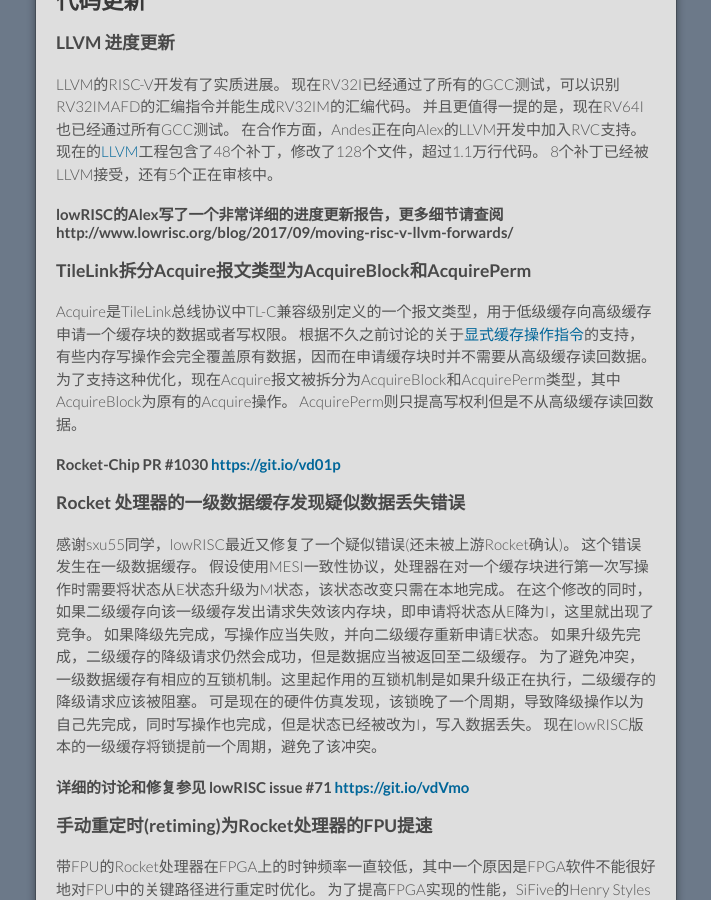
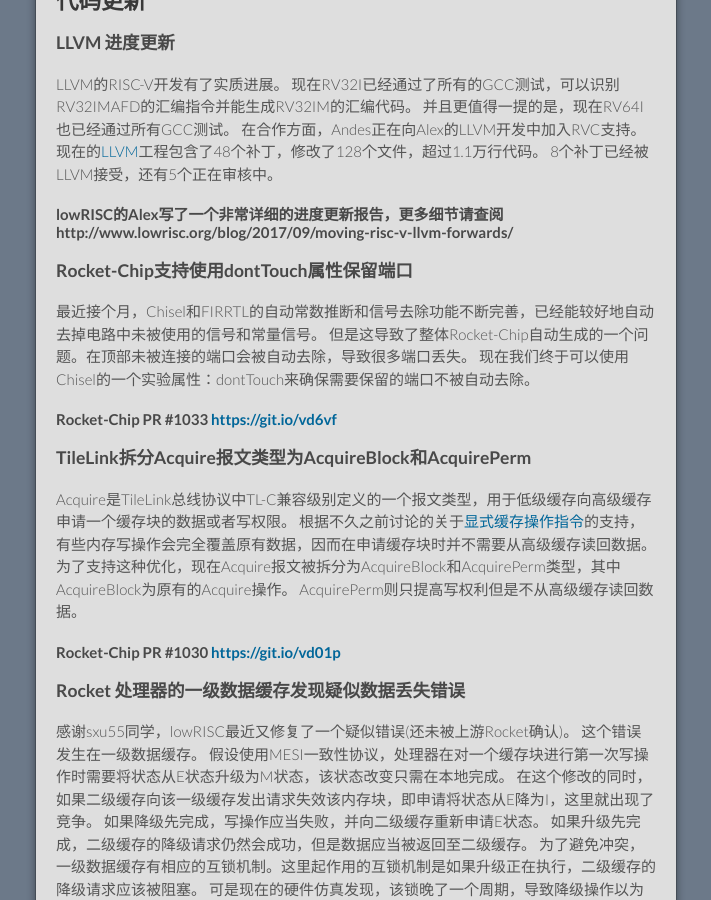
Before and after one commit to cnrv/home, a Jekyll site: the page built from bi-week-rpts/2017-10-12.md, in a window 1280 px wide and 900 px high, scrolled down 1599 px. Shown: the whole window, without its empty margins (284-995 px from the left). Built offline with Jekyll 4.4.1, drawn with Linux system fonts in a browser that asks for light colours; Markdown is read by kramdown in place of the engine named in the settings; comment, search, counter and statistics services are not loaded; our own code applies the rules of GitHub Pages for plain Markdown files.

Commit message:
dontTouch top ports

```diff
--- a/bi-week-rpts/2017-10-12.md
+++ b/bi-week-rpts/2017-10-12.md
@@ -66,6 +66,14 @@
 8个补丁已经被LLVM接受，还有5个正在审核中。
 
 #### lowRISC的Alex写了一个非常详细的进度更新报告，更多细节请查阅http://www.lowrisc.org/blog/2017/09/moving-risc-v-llvm-forwards/
+
+### Rocket-Chip支持使用dontTouch属性保留端口
+
+最近接个月，Chisel和FIRRTL的自动常数推断和信号去除功能不断完善，已经能较好地自动去掉电路中未被使用的信号和常量信号。
+但是这导致了整体Rocket-Chip自动生成的一个问题。在顶部未被连接的端口会被自动去除，导致很多端口丢失。
+现在我们终于可以使用Chisel的一个实验属性：dontTouch来确保需要保留的端口不被自动去除。
+
+#### Rocket-Chip PR \#1033 [https://git.io/vd6vf](https://github.com/freechipsproject/rocket-chip/pull/1033)
 
 ### TileLink拆分Acquire报文类型为AcquireBlock和AcquirePerm
 
```
